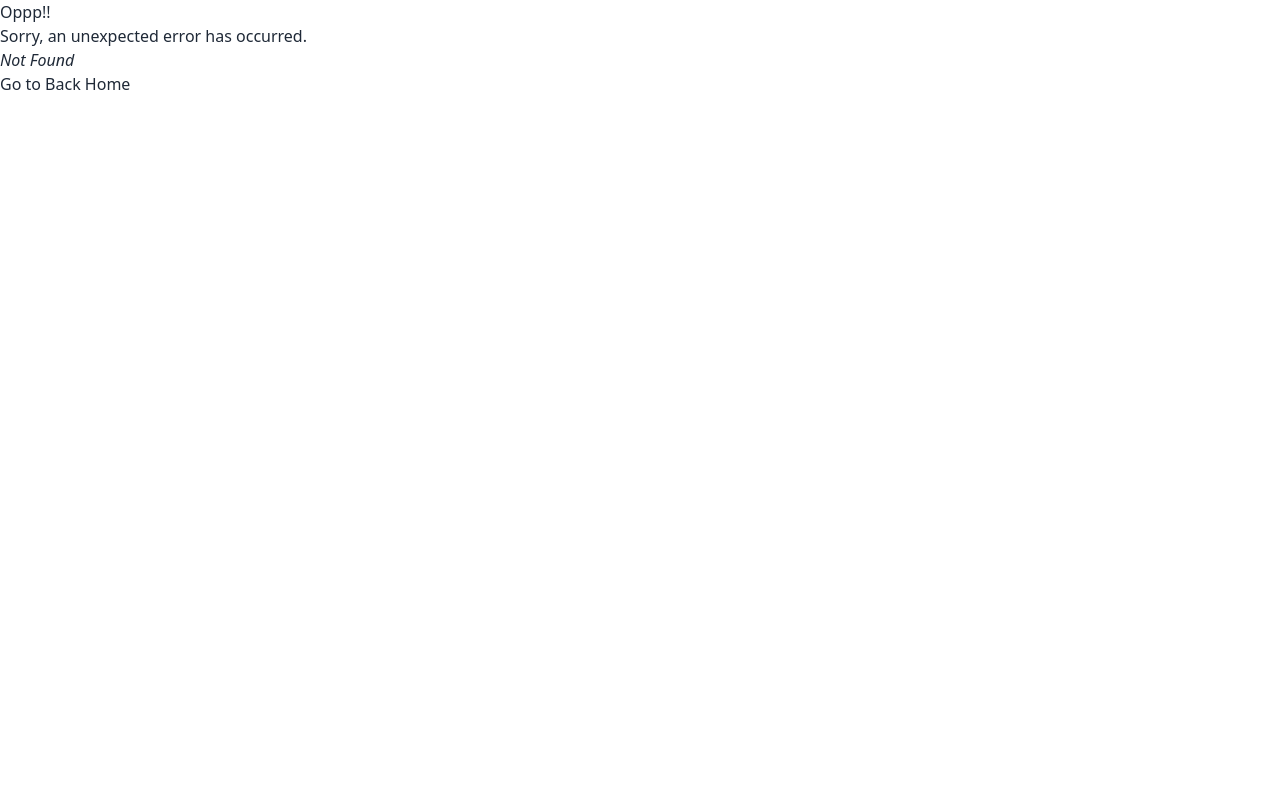
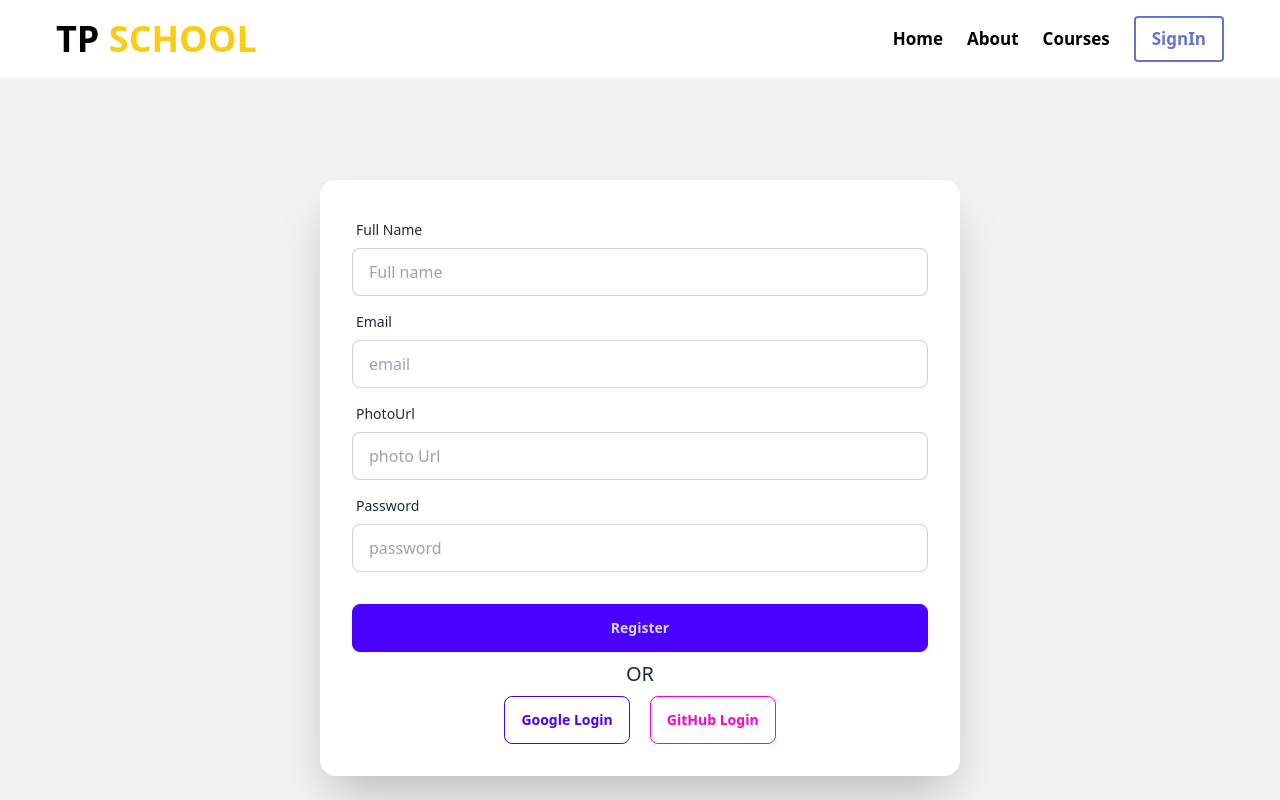
Before and after one commit to Prosantaroy1/TP-School-Project, a React (Vite) app: page /register in a window 1280 px wide. Before the commit this address had no page. Shown: the top 800 px of the page. Built offline with nearby package versions, Linux system fonts and the light colour scheme.

Commit message:
login or register section design done

```diff
--- a/package.json
+++ b/package.json
@@ -11,6 +11,7 @@
   },
   "dependencies": {
     "aos": "^2.3.4",
+    "firebase": "^10.11.0",
     "localforage": "^1.10.0",
     "match-sorter": "^6.3.4",
     "react": "^18.2.0",
--- a/src/component/Sharedpage/Navbers/Navber.jsx
+++ b/src/component/Sharedpage/Navbers/Navber.jsx
@@ -1,7 +1,11 @@
+import { useContext } from "react";
 import { Link, NavLink } from "react-router-dom";
+import { AuthContext } from "../../../provider/AuthProvider/AuthProvider";
 
 
 const Navber = () => {
+    //
+    const {user} =useContext(AuthContext);
 
     return (
         <div className="flex  shadow-xl   justify-between text-black items-center py-4 px-14 ">
@@ -13,9 +17,14 @@ const Navber = () => {
                 <NavLink to='/about'>About</NavLink>
                 <NavLink to='/courses'>Courses</NavLink>
                 {/**login or lagout */}
-                <Link to='/login'>
-                   <button className="border-2 border-[#6674cc]  px-4 py-2 text-[#6674cc] rounded">SignIn | SignUp</button>
-                </Link>
+                {
+                    user ?
+                    <button className="border-2 border-[#6674cc]  px-4 py-2 text-[#6674cc] rounded">LogOut</button>
+                    :
+                    <Link to='/login'>
+                     <button className="border-2 border-[#6674cc]  px-4 py-2 text-[#6674cc] rounded">SignIn</button>
+                    </Link>
+                }
             </div>
         </div>
     );
--- /dev/null
+++ b/src/component/pages/Login/Login.jsx
@@ -0,0 +1,38 @@
+import { Link } from "react-router-dom";
+
+
+const Login = () => {
+    return (
+        <div>
+           <div className="hero min-h-screen bg-base-200">
+                 <div className="card shrink-0 md:w-2/4 sm:w-full shadow-2xl bg-base-100">
+                   <form className="card-body">
+                     <div className="form-control">
+                       <label className="label">
+                         <span className="label-text">Email</span>
+                       </label>
+                       <input type="email" placeholder="email" className="input input-bordered" required />
+                     </div>
+                     <div className="form-control">
+                       <label className="label">
+                         <span className="label-text">Password</span>
+                       </label>
+                       <input type="password" placeholder="password" className="input input-bordered" required />
+                       <label className="label">
+                         <a href="#" className="label-text-alt link link-hover">Forgot password?</a>
+                       </label>
+                     </div>
+                     <div className="form-control mt-6">
+                       <button className="btn btn-primary">Login</button>
+                     </div>
+                   </form>
+                   <p className="px-2 pb-3 text-center">
+                     Alreay Account!  Created Account : <Link className="bg-green font-bold" to='/register'>Register Now</Link>
+                   </p>
+                 </div>
+               </div>
+        </div>
+    );
+};
+
+export default Login;
--- /dev/null
+++ b/src/component/pages/Register/Register.jsx
@@ -0,0 +1,47 @@
+
+const Register = () => {
+    return (
+        <div>
+            <div className="hero min-h-screen bg-base-200">
+                 <div className="card shrink-0 md:w-2/4 sm:w-full shadow-2xl bg-base-100">
+                   <form className="card-body">
+                     <div className="form-control">
+                       <label className="label">
+                         <span className="label-text">Full Name</span>
+                       </label>
+                       <input type="text" name="name" placeholder="Full name" className="input input-bordered" required />
+                     </div>
+                     <div className="form-control">
+                       <label className="label">
+                         <span className="label-text">Email</span>
+                       </label>
+                       <input type="email" name="email" placeholder="email" className="input input-bordered" required />
+                     </div>
+                     <div className="form-control">
+                       <label className="label">
+                         <span className="label-text">PhotoUrl</span>
+                       </label>
+                       <input type="text" name="photo" placeholder="photo Url" className="input input-bordered" required />
+                     </div>
+                     <div className="form-control">
+                       <label className="label">
+                         <span className="label-text">Password</span>
+                       </label>
+                       <input type="password" name="password" placeholder="password" className="input input-bordered" required />
+                     </div>
+                     <div className="form-control mt-6">
+                       <button type="submit" className="btn btn-primary">Register</button>
+                     </div>
+                     <h4 className="text-center text-xl">OR</h4>
+                     <div className="flex gap-5 justify-center items-center">
+                          <button className="btn btn-outline btn-primary">Google Login</button>
+                          <button className="btn btn-outline btn-secondary">GitHub Login</button>
+                     </div>
+                   </form>
+                 </div>
+             </div>
+        </div>
+    );
+};
+
+export default Register;
--- /dev/null
+++ b/src/component/pages/categoryCourses/Category.jsx
@@ -0,0 +1,26 @@
+
+const Category = () => {
+    return (
+        <div className="pt-12 px-16  py-6 mt-4">
+            <h3 className="text-center text-black text-2xl font-bold font-serif ">
+                TOP IT CATEGORY COURSES
+            </h3>
+            <div className="flex pt-7 px-36 gap-6 items-center">
+                <div className="border-2 rounded px-6 bg-[#39f2ab] py-8 hover:bg-orange-500  text-black">
+                    <h3 className="text-xl font-bold font-mono">Web Development</h3>
+                </div>
+                <div className="border-2 rounded px-6 py-8 bg-[#39f2ab] hover:bg-yellow-300 text-black">
+                    <h3 className="text-xl font-bold font-mono">Game Development</h3>
+                </div>
+                <div className="border-2 rounded px-6 py-8 bg-[#39f2ab] hover:bg-lime-500  text-black">
+                    <h3 className="text-xl font-bold font-mono">Graphics Design</h3>
+                </div>
+                <div className="border-2 rounded px-6 py-8 bg-[#39f2ab] hover:bg-sky-800  text-black">
+                    <h3 className="text-xl font-bold font-mono">Machine Learing</h3>
+                </div>
+            </div>
+        </div>
+    );
+};
+
+export default Category;
--- /dev/null
+++ b/src/firebase/firebase.config.js
@@ -0,0 +1,18 @@
+// Import the functions you need from the SDKs you need
+import { initializeApp } from "firebase/app";
+// TODO: Add SDKs for Firebase products that you want to use
+// https://firebase.google.com/docs/web/setup#available-libraries
+
+// Your web app's Firebase configuration
+const firebaseConfig = {
+  apiKey: "AIzaSyBIhQvv0s3gGHZlJ8PuvqOCGW4o18_UbIo",
+  authDomain: "tp-school-3df8d.firebaseapp.com",
+  projectId: "tp-school-3df8d",
+  storageBucket: "tp-school-3df8d.appspot.com",
+  messagingSenderId: "886966127350",
+  appId: "1:886966127350:web:10142118154d48a451fad7"
+};
+
+// Initialize Firebase
+const app = initializeApp(firebaseConfig);
+export default app;
--- a/src/main.jsx
+++ b/src/main.jsx
@@ -6,11 +6,14 @@ import {
   RouterProvider,
 } from "react-router-dom";
 import router from './routers/router';
+import AuthProvider from './provider/AuthProvider/AuthProvider';
 
 
 
 ReactDOM.createRoot(document.getElementById('root')).render(
   <React.StrictMode>
-    <RouterProvider router={router}/>
+    <AuthProvider>
+        <RouterProvider router={router}/>
+    </AuthProvider>
   </React.StrictMode>,
 )
--- /dev/null
+++ b/src/provider/AuthProvider/AuthProvider.jsx
@@ -0,0 +1,26 @@
+/* eslint-disable no-unused-vars */
+/* eslint-disable react/prop-types */
+import { getAuth } from "firebase/auth";
+import { createContext, useState } from "react";
+import app from "../../firebase/firebase.config";
+
+export const AuthContext = createContext(null);
+//firebase
+const auth = getAuth(app);
+
+const AuthProvider = ({children}) => {
+    //
+    const [user, setUser] = useState(null);
+
+    //authInfo share data
+    const authInfo = {
+        user
+    }
+    return (
+        <AuthContext.Provider value={authInfo}>
+            {children}
+        </AuthContext.Provider>
+    )
+};
+
+export default AuthProvider;
```
Also changed, not shown: src/routers/router.jsx (+10 -0 lines), 1 other file (tests, documents, lock files or other folders).
